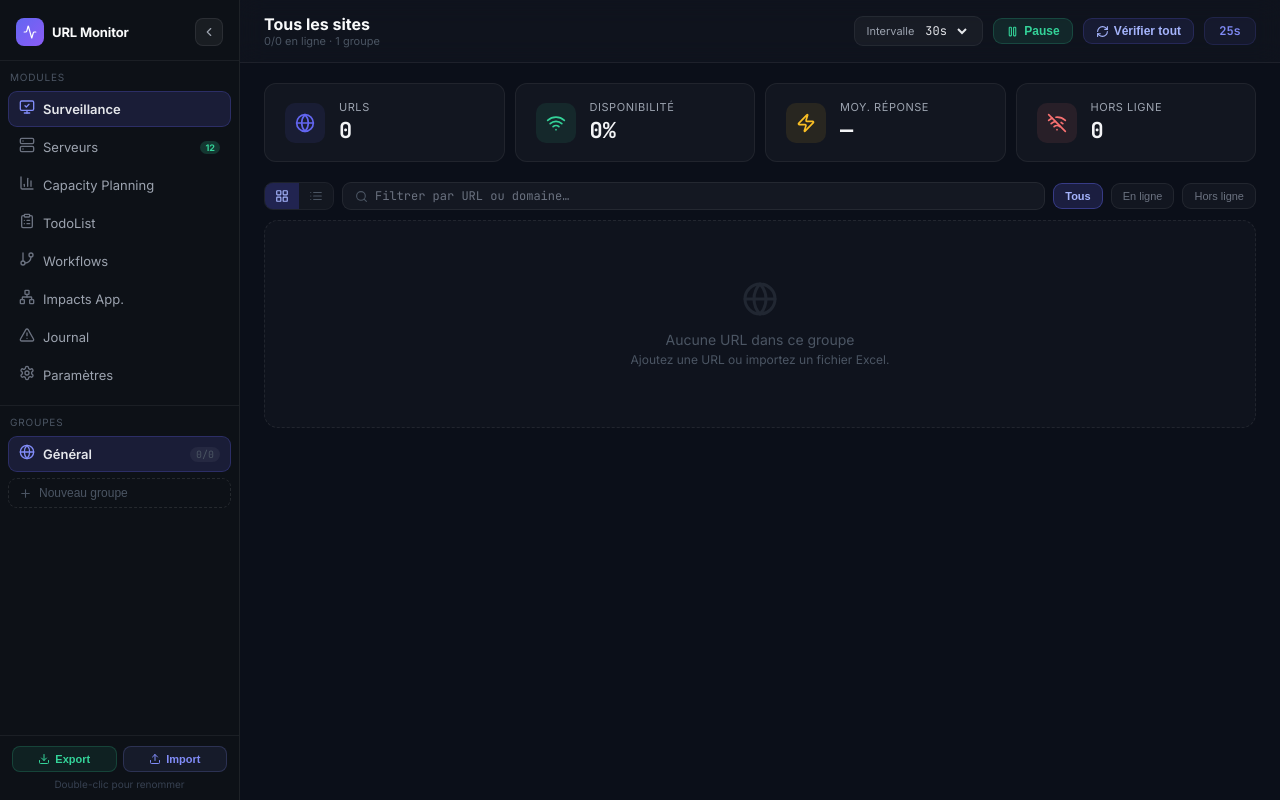
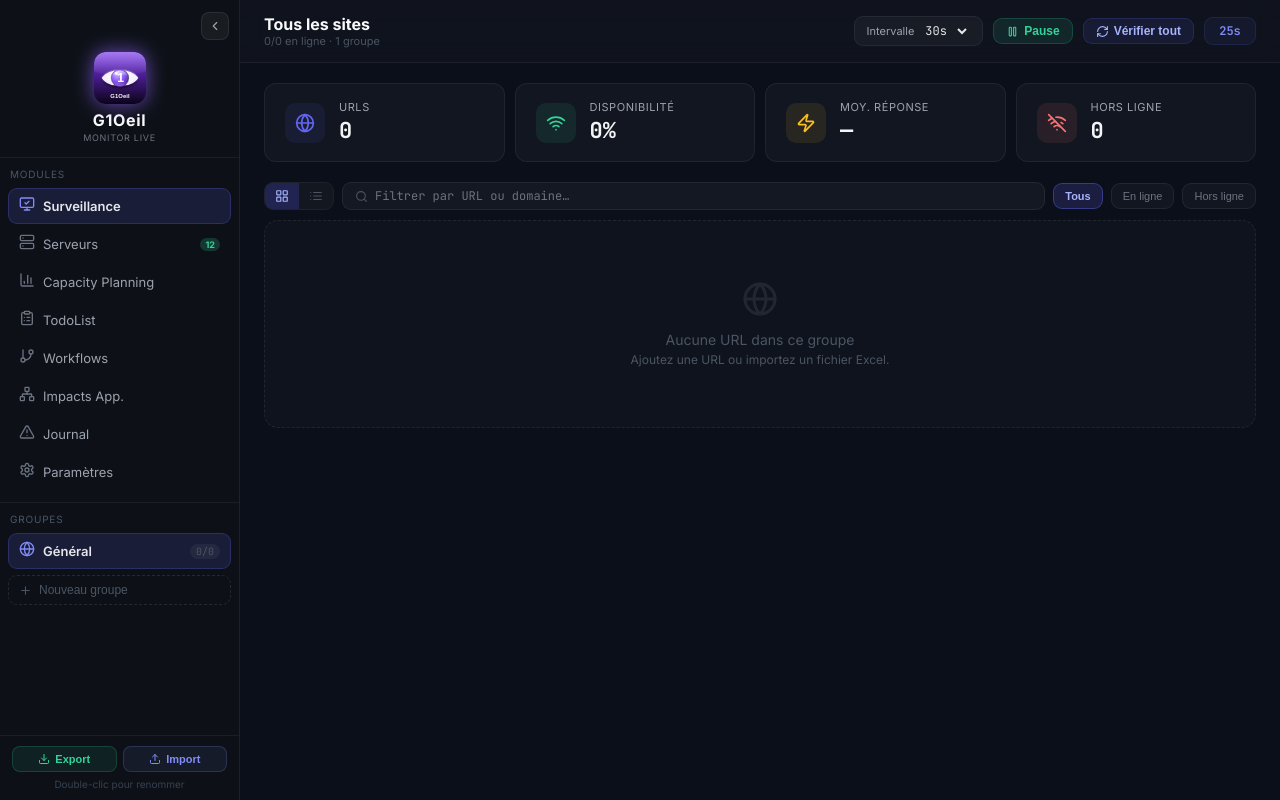
Before and after one commit to Scouzy/url-monitor-live, a React (Vite) app: page / in a window 1280 px wide. Built offline with nearby package versions, Linux system fonts and the light colour scheme.

Commit message:
feat: sidebar  logo centre sous bouton retractation

```diff
--- a/index.html
+++ b/index.html
@@ -2,11 +2,12 @@
 <html lang="fr">
   <head>
     <meta charset="UTF-8" />
-    <link rel="icon" type="image/svg+xml" href="/favicon.svg" />
+    <link rel="icon" type="image/svg+xml" href="/g1oeil_icone_app.svg" />
+    <link rel="icon" type="image/png" href="/g1oeil_icone_app.png" />
     <meta name="viewport" content="width=device-width, initial-scale=1.0" />
     <meta name="description" content="Surveillance en temps réel de l'accessibilité des URL" />
     <meta name="theme-color" content="#0B0F19" />
-    <title>URL Monitor Live</title>
+    <title>G1Oeil</title>
   </head>
   <body>
     <div id="root"></div>
--- a/src/components/SettingsPage.jsx
+++ b/src/components/SettingsPage.jsx
@@ -331,7 +331,7 @@ export default function SettingsPage({
         <SectionHead icon={<Info size={14} />} label="À propos" />
         <div style={{ padding: "16px 18px", display: "flex", alignItems: "center", justifyContent: "space-between", flexWrap: "wrap", gap: 16 }}>
           <div style={{ display: "flex", flexDirection: "column", gap: 6 }}>
-            <div style={{ fontSize: 15, fontWeight: 700, color: "#F9FAFB" }}>URL Monitor Live <span style={{ fontSize: 11, color: "#818CF8", fontWeight: 600, padding: "1px 7px", borderRadius: 6, background: "rgba(129,140,248,0.12)", border: "1px solid rgba(129,140,248,0.25)" }}>v2.0</span></div>
+            <div style={{ fontSize: 15, fontWeight: 700, color: "#F9FAFB" }}>G1Oeil <span style={{ fontSize: 11, color: "#818CF8", fontWeight: 600, padding: "1px 7px", borderRadius: 6, background: "rgba(129,140,248,0.12)", border: "1px solid rgba(129,140,248,0.25)" }}>v2.0</span></div>
             <div style={{ fontSize: 11, color: "#4B5563" }}>Application de surveillance d'URLs, serveurs et capacity planning</div>
             <div style={{ display: "flex", gap: 12, flexWrap: "wrap", marginTop: 4 }}>
               {[["React 18", "#61DAFB"], ["Vite 5", "#646CFF"], ["Recharts", "#22D3EE"], ["SheetJS", "#34D399"], ["Lucide", "#F472B6"]].map(([t, c]) => (
--- a/src/components/Sidebar.jsx
+++ b/src/components/Sidebar.jsx
@@ -140,34 +140,37 @@ export default function Sidebar({ groups, activeGroupId, onSelect, onAddGroup, o
       overflow: "hidden", height: "100vh", position: "sticky", top: 0, flexShrink: 0,
     }}>
       <div style={{
-        display: "flex", alignItems: "center", justifyContent: open ? "space-between" : "center",
-        padding: open ? "18px 16px 14px" : "18px 0 14px",
+        display: "flex", flexDirection: "column", alignItems: open ? "flex-end" : "center",
+        padding: "12px 10px 14px",
         borderBottom: "1px solid rgba(255,255,255,0.06)",
+        gap: 12,
       }}>
-        {open && (
-          <div style={{ display: "flex", alignItems: "center", gap: 8 }}>
-            <div style={{
-              width: 28, height: 28, borderRadius: 8, background: "linear-gradient(135deg,#6366F1,#8B5CF6)",
-              display: "flex", alignItems: "center", justifyContent: "center",
-            }}>
-              <Activity size={14} color="#fff" />
-            </div>
-            <span style={{ fontSize: 13, fontWeight: 700, color: "#F9FAFB", letterSpacing: "-0.01em" }}>
-              URL Monitor
-            </span>
-          </div>
-        )}
+        {/* Bouton rétractation */}
         <button onClick={onToggle} style={{
           background: "rgba(255,255,255,0.05)", border: "1px solid rgba(255,255,255,0.08)",
           borderRadius: 8, width: 28, height: 28, display: "flex", alignItems: "center",
           justifyContent: "center", cursor: "pointer", color: "#9CA3AF", flexShrink: 0,
-          transition: "color 0.2s",
+          transition: "color 0.2s", alignSelf: "flex-end",
         }}
           onMouseEnter={e => e.currentTarget.style.color = "#F3F4F6"}
           onMouseLeave={e => e.currentTarget.style.color = "#9CA3AF"}
         >
           {open ? <ChevronLeft size={14} /> : <ChevronRight size={14} />}
         </button>
+        {/* Logo centré */}
+        <div style={{ display: "flex", flexDirection: "column", alignItems: "center", gap: 6, width: "100%" }}>
+          <img src="/g1oeil_icone_app.svg" alt="logo" style={{
+            width: open ? 52 : 38, height: open ? 52 : 38, borderRadius: 12, objectFit: "contain",
+            filter: "drop-shadow(0 0 10px rgba(139,92,246,0.75))",
+            transition: "width 0.25s ease, height 0.25s ease",
+          }} />
+          {open && (
+            <div style={{ display: "flex", flexDirection: "column", alignItems: "center", gap: 2 }}>
+              <span style={{ fontSize: 16, fontWeight: 800, color: "#F9FAFB", letterSpacing: "0.04em" }}>G1Oeil</span>
+              <span style={{ fontSize: 9, color: "#6B7280", letterSpacing: "0.08em", textTransform: "uppercase" }}>Monitor Live</span>
+            </div>
+          )}
+        </div>
       </div>
 
       {/* ── Modules ── */}
```
Also changed, not shown: public/g1oeil_icone_app.png (added), public/g1oeil_icone_app.svg (added).
